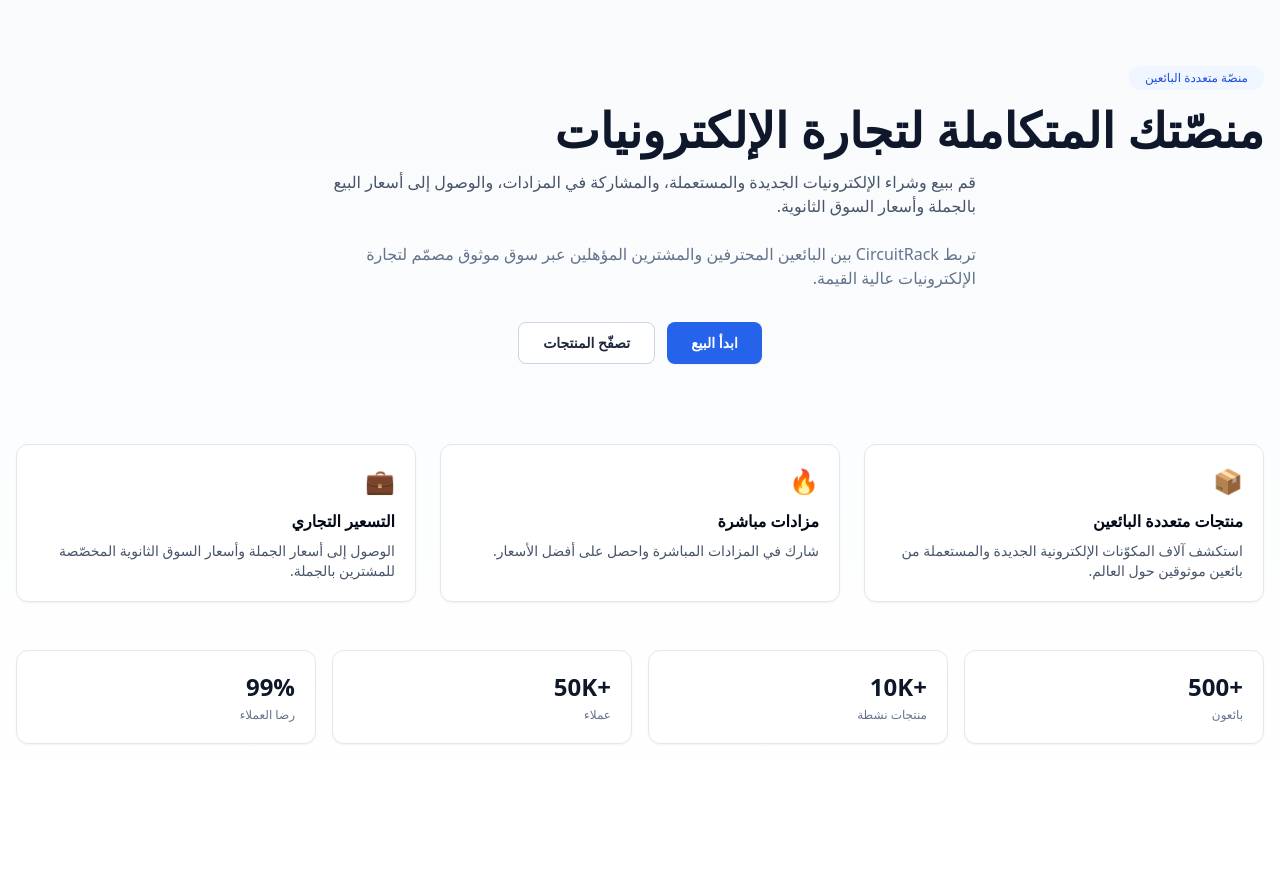
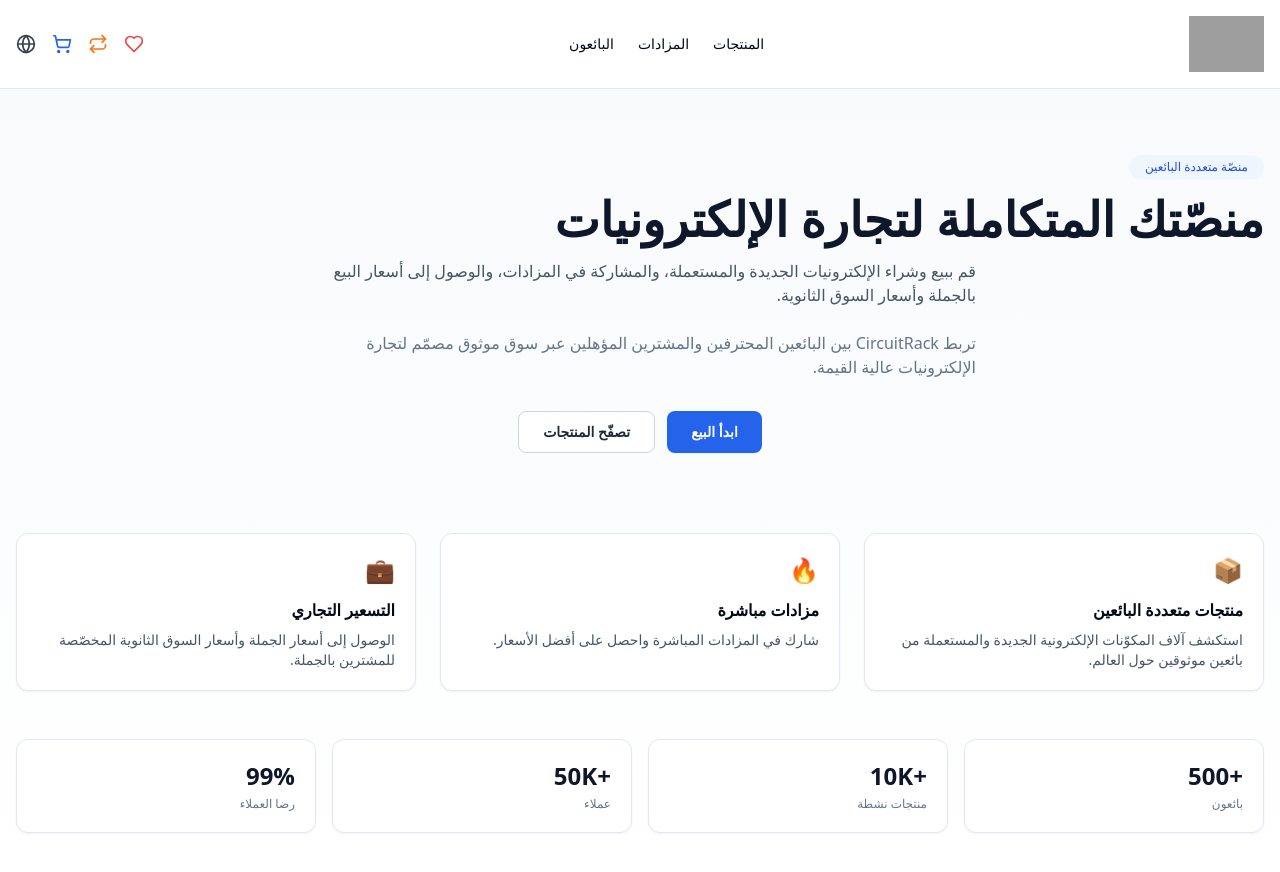
Before and after one commit to pepooaziz/Circuitrack3, a Next.js app: page /ar in a window 1280 px wide. Shown: the top 872 px of the page. Before the commit the page ends 800 px from the top, so only its background shows below. Built offline with nearby package versions, Linux system fonts and the light colour scheme; grey boxes are pictures that could not be loaded.

Commit message:
Update layout.tsx

```diff
--- a/app/[lang]/layout.tsx
+++ b/app/[lang]/layout.tsx
@@ -2,6 +2,7 @@ export const dynamic = "force-dynamic";
 
 import { NextIntlClientProvider } from "next-intl";
 import { notFound } from "next/navigation";
+import Header from "@/components/Header";
 
 export default async function LocaleLayout({ children, params }) {
   const { lang } = params;
@@ -15,6 +16,9 @@ export default async function LocaleLayout({ children, params }) {
   return (
     <html lang={lang} dir={lang === "ar" ? "rtl" : "ltr"}>
       <body>
+        {/* ← الهيدر هنا */}
+        <Header lang={lang} />
+
         <NextIntlClientProvider locale={lang} messages={messages}>
           {children}
         </NextIntlClientProvider>
```
